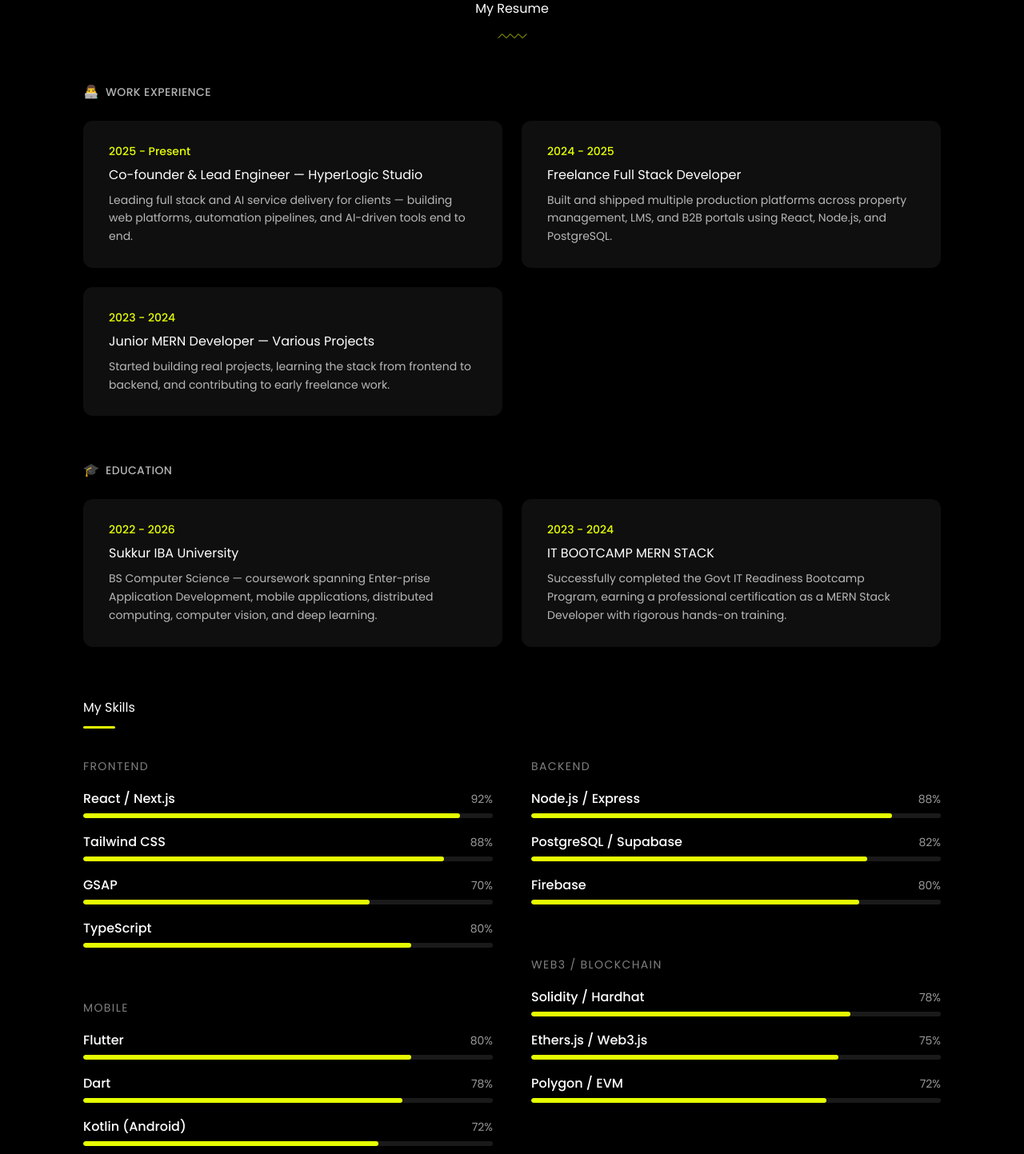
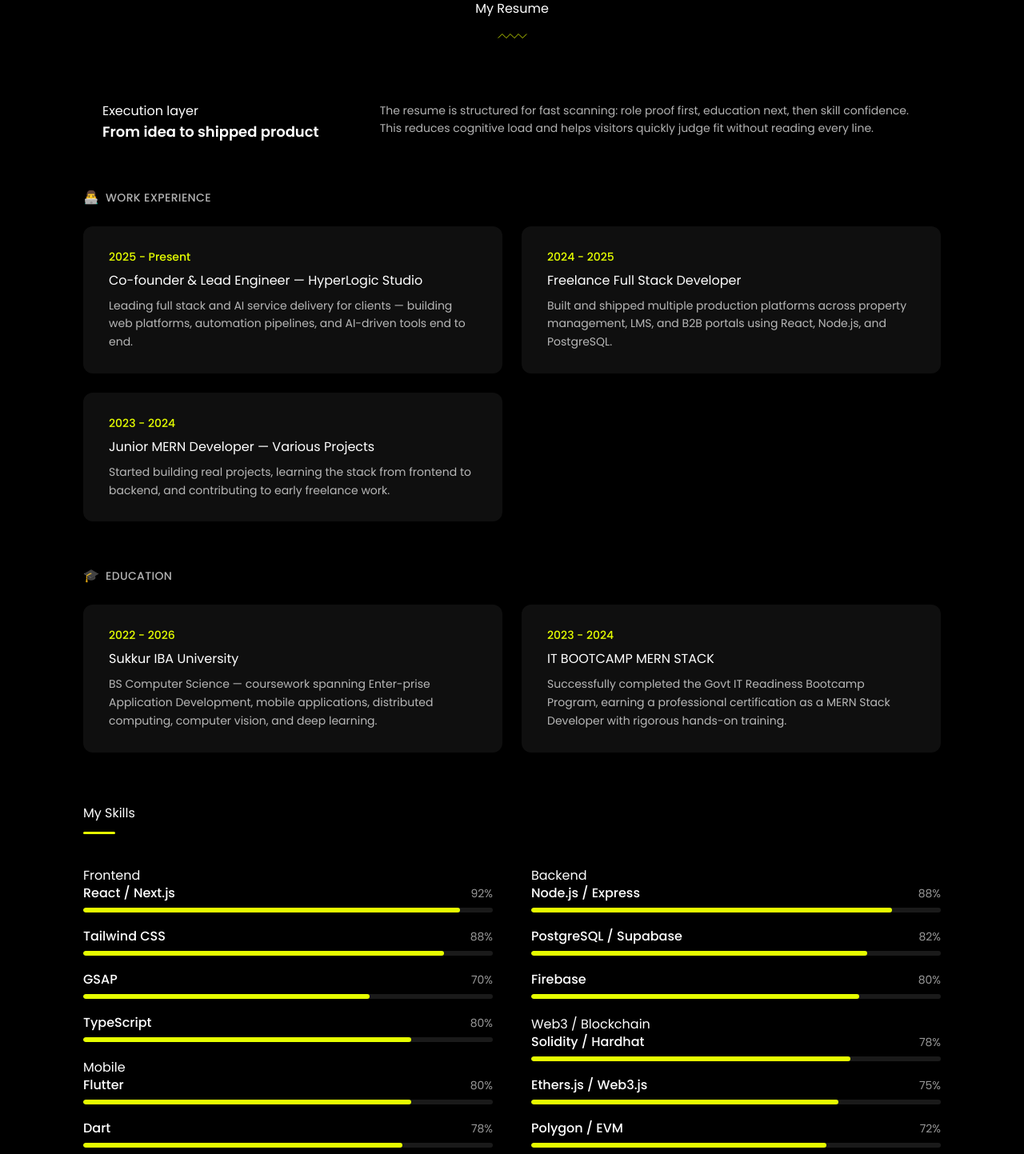
Before and after one commit to JahanzaibShaikh19/My-Portfolio, a Next.js app: page / in a window 1280 px wide. Shown: the part 2400-3843 px from the top of the page at 80% size. Built offline with nearby package versions, Linux system fonts and the light colour scheme.

Commit message:
feat: enhance resume hierarchy and skill panels

```diff
--- a/src/components/Resume.tsx
+++ b/src/components/Resume.tsx
@@ -20,8 +20,8 @@ function Timeline({
   return (
     <div className="grid grid-cols-1 md:grid-cols-2 gap-6">
       {items.map((item, idx) => (
-        <RevealOnScroll key={item.title} variant="up" delay={idx * 100}>
-          <article className="timeline-outer h-full transition-all duration-150 ease-out">
+        <RevealOnScroll key={item.title} variant="up" delay={idx * 90}>
+          <article className="timeline-outer interactive-card h-full">
             <span className="text-sm text-accent font-medium mb-2 block">
               {item.period}
             </span>
@@ -38,17 +38,30 @@ function Timeline({
 
 export default function Resume() {
   return (
-    <section id="resume" className="px-6 md:px-10 lg:px-16 py-16">
+    <section id="resume" className="px-6 md:px-10 lg:px-16 py-16 scroll-mt-28">
       <RevealOnScroll variant="scale">
         <SectionTitle>My Resume</SectionTitle>
       </RevealOnScroll>
 
-      {/* Work experience */}
+      <RevealOnScroll>
+        <div className="section-panel mb-8 p-5 md:p-6">
+          <div className="grid grid-cols-1 gap-4 md:grid-cols-3">
+            <div>
+              <span className="trust-chip mb-3">Execution layer</span>
+              <h3 className="text-lg font-semibold">From idea to shipped product</h3>
+            </div>
+            <p className="!text-sm !leading-relaxed !text-text-secondary md:col-span-2">
+              The resume is structured for fast scanning: role proof first, education next,
+              then skill confidence. This reduces cognitive load and helps visitors quickly
+              judge fit without reading every line.
+            </p>
+          </div>
+        </div>
+      </RevealOnScroll>
+
       <RevealOnScroll>
         <div className="flex items-center gap-2 mb-6">
-          <span role="img" aria-label="laptop">
-            👨‍💻
-          </span>
+          <span role="img" aria-label="laptop">👨‍💻</span>
           <span className="text-sm font-medium uppercase tracking-wide text-white/70">
             Work Experience
           </span>
@@ -56,12 +69,9 @@ export default function Resume() {
       </RevealOnScroll>
       <Timeline items={workExperience} />
 
-      {/* Education */}
       <RevealOnScroll className="mt-14">
         <div className="flex items-center gap-2 mb-6">
-          <span role="img" aria-label="graduation cap">
-            🎓
-          </span>
+          <span role="img" aria-label="graduation cap">🎓</span>
           <span className="text-sm font-medium uppercase tracking-wide text-white/70">
             Education
           </span>
@@ -69,62 +79,46 @@ export default function Resume() {
       </RevealOnScroll>
       <Timeline items={education} />
 
-      {/* Skills */}
       <RevealOnScroll className="mt-16" variant="scale">
         <h5 className="underline-title mb-10">My Skills</h5>
 
-        {/* Categorized Skills — bars */}
         <div className="grid grid-cols-1 md:grid-cols-2 gap-x-12 gap-y-12">
-          {/* Left Column */}
-          <div className="flex flex-col gap-12">
+          <div className="skill-cluster">
             <div>
-              <h2 className="!text-sm !leading-none uppercase tracking-widest text-white/50 mb-6">
-                Frontend
-              </h2>
+              <h2 className="skill-heading">Frontend</h2>
               {frontendSkills.map((skill) => (
                 <SkillBar key={skill.label} label={skill.label} percent={skill.percent} />
               ))}
             </div>
             <div>
-              <h2 className="!text-sm !leading-none uppercase tracking-widest text-white/50 mb-6">
-                Mobile
-              </h2>
+              <h2 className="skill-heading">Mobile</h2>
               {mobileSkills.map((skill) => (
                 <SkillBar key={skill.label} label={skill.label} percent={skill.percent} />
               ))}
             </div>
             <div>
-              <h2 className="!text-sm !leading-none uppercase tracking-widest text-white/50 mb-6">
-                Languages
-              </h2>
+              <h2 className="skill-heading">Languages</h2>
               {languagesSkills.map((skill) => (
                 <SkillBar key={skill.label} label={skill.label} percent={skill.percent} />
               ))}
             </div>
           </div>
 
-          {/* Right Column */}
-          <div className="flex flex-col gap-12">
+          <div className="skill-cluster">
             <div>
-              <h2 className="!text-sm !leading-none uppercase tracking-widest text-white/50 mb-6">
-                Backend
-              </h2>
+              <h2 className="skill-heading">Backend</h2>
               {backendSkills.map((skill) => (
                 <SkillBar key={skill.label} label={skill.label} percent={skill.percent} />
               ))}
             </div>
             <div>
-              <h2 className="!text-sm !leading-none uppercase tracking-widest text-white/50 mb-6">
-                Web3 / Blockchain
-              </h2>
+              <h2 className="skill-heading">Web3 / Blockchain</h2>
               {web3Skills.map((skill) => (
                 <SkillBar key={skill.label} label={skill.label} percent={skill.percent} />
               ))}
             </div>
             <div>
-              <h2 className="!text-sm !leading-none uppercase tracking-widest text-white/50 mb-6">
-                AI / Tooling
-              </h2>
+              <h2 className="skill-heading">AI / Tooling</h2>
               {aiToolingSkills.map((skill) => (
                 <SkillBar key={skill.label} label={skill.label} percent={skill.percent} />
               ))}
```
